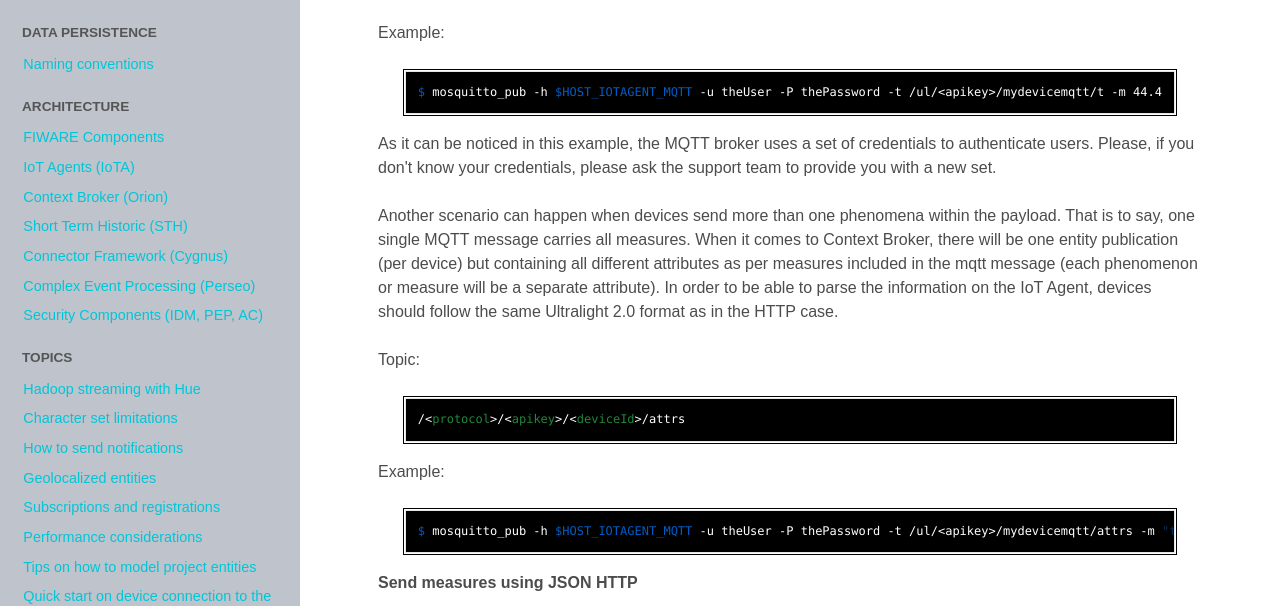
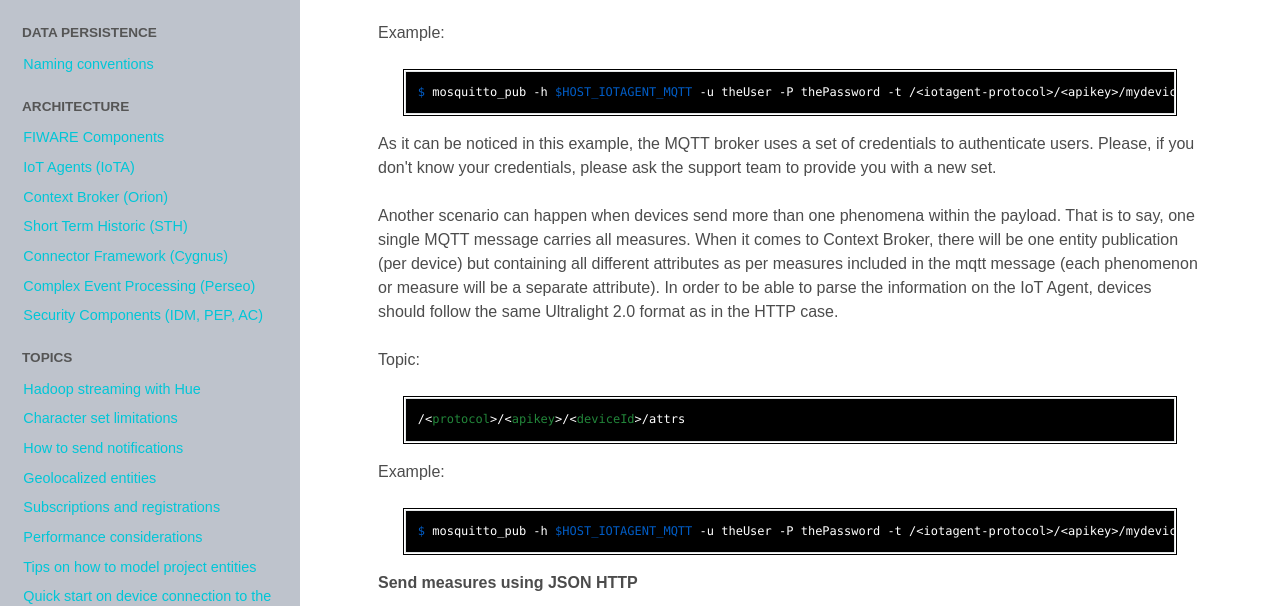
Before and after one commit to telefonicaid/thinking-cities, an MkDocs documentation site: the page built from docs/device_api.md, in a window 1280 px wide and 900 px high, scrolled down 5370 px. Shown: the part 175-781 px from the top of the window. Built offline with MkDocs 1.6.1, drawn with Linux system fonts in a browser that asks for light colours; nearby versions of some CDN libraries; old or Windows-style settings are respelled for this version of MkDocs; some of the changed text lies outside the part shown.

Commit message:
Update device_api.md

````diff
--- a/docs/device_api.md
+++ b/docs/device_api.md
@@ -260,7 +260,7 @@ the attribute being published on Context Broker.
 Example:
 
 ```
-$ mosquitto_pub -h $HOST_IOTAGENT_MQTT -u theUser -P thePassword -t /ul/<apikey>/mydevicemqtt/t -m 44.4
+$ mosquitto_pub -h $HOST_IOTAGENT_MQTT -u theUser -P thePassword -t /<iotagent-protocol>/<apikey>/mydevicemqtt/t -m 44.4
 ```
 
 As it can be noticed in this example, the MQTT broker uses a set of credentials to authenticate users. Please, if you
@@ -281,7 +281,7 @@ Topic:
 Example:
 
 ```
-$ mosquitto_pub -h $HOST_IOTAGENT_MQTT -u theUser -P thePassword -t /ul/<apikey>/mydevicemqtt/attrs -m "t|5.4#o|4.3#n|3.2#c|2.1"
+$ mosquitto_pub -h $HOST_IOTAGENT_MQTT -u theUser -P thePassword -t /<iotagent-protocol>/<apikey>/mydevicemqtt/attrs -m "t|5.4#o|4.3#n|3.2#c|2.1"
 ```
 
 **Send measures using JSON HTTP**
@@ -413,7 +413,7 @@ Once the command request is issued to the IoT agent, the command is stored waiti
 For MQTT devices, it is not needed to declare and endpoint. The device is supposed to be subscribed to the following MQTT topic:
 
 ```
-/<iotagent-protocol>/<apiKey>/<deviceId>/cmd
+/<apiKey>/<deviceId>/cmd
 ```
 
 where it will receive the command information. Please note that the device should subscribe to the broker using the disabled clean session mode (enabled using `--disable-clean-session` option CLI parameter in mosquitto_sub). This option means that all of the subscriptions for the device will be maintained after it disconnects, along with subsequent QoS 1 and QoS 2 commands that arrive. When the device reconnects, it will receive all of the queued commands.
````
Also changed, not shown: other parts of docs/device_api.md (+1 -1 lines).
